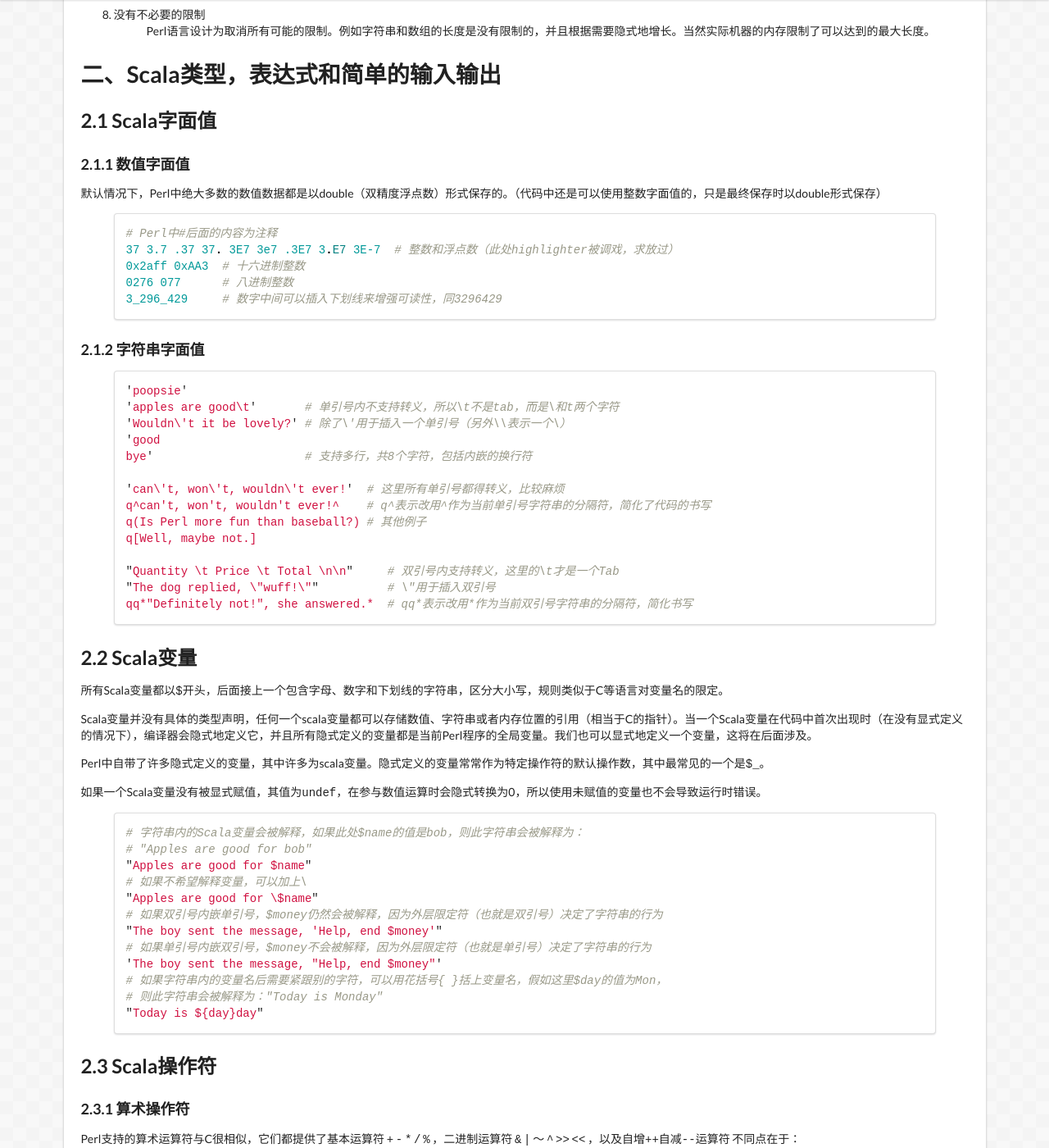
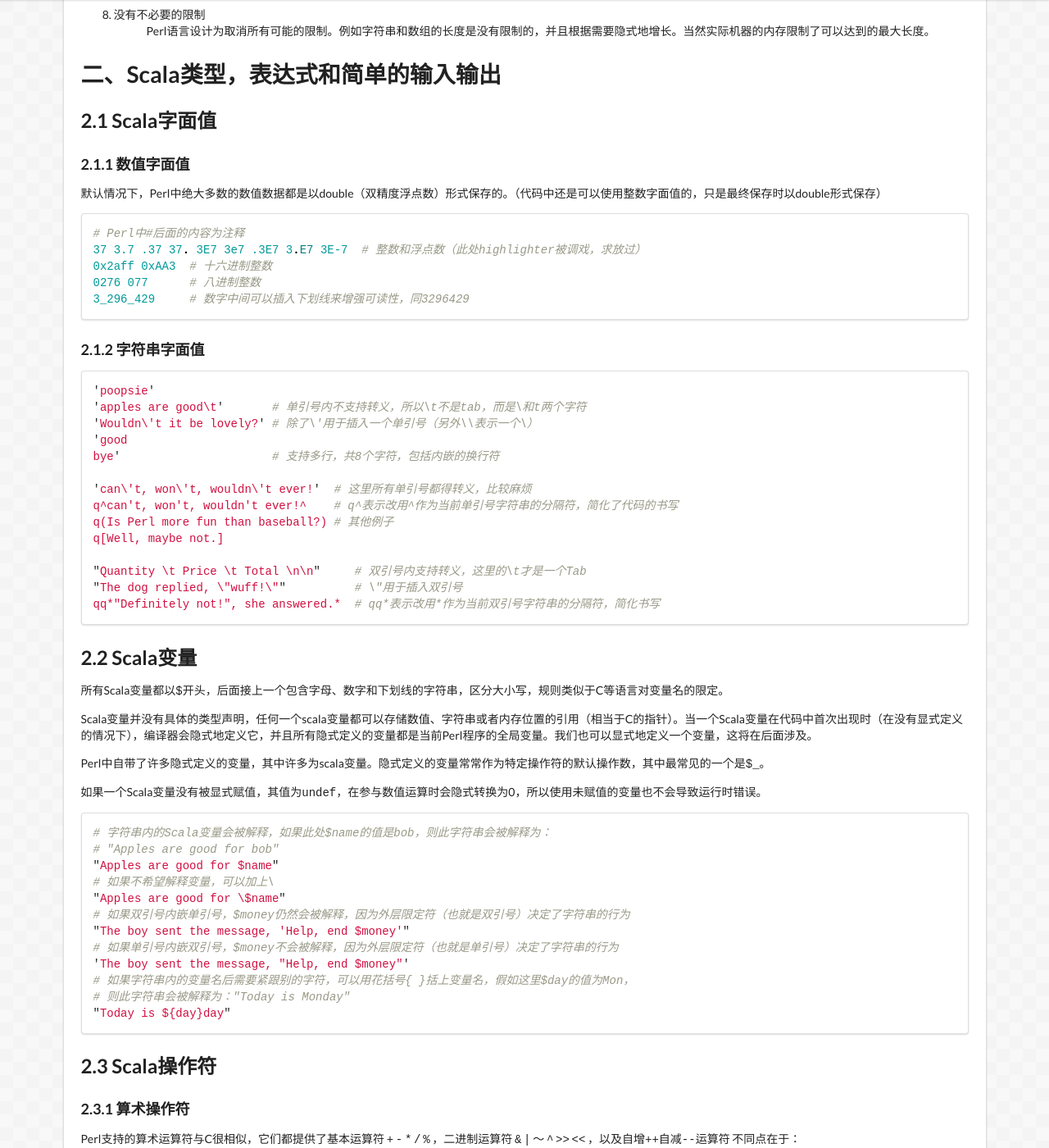
Before and after one commit to tjumyk/tjumyk.github.io, a Jekyll site: the page built from _posts/2014-11-24-learn-perl.md, in a window 1280 px wide and 1400 px high, scrolled down 1169 px. Shown: the whole window at 82% size. Built offline with Jekyll 4.4.1, drawn with Linux system fonts in a browser that asks for light colours; comment, search, counter and statistics services are not loaded.

Commit message:
adjust margins of highlight boxes

```diff
--- a/assets/css/app.css
+++ b/assets/css/app.css
@@ -207,8 +207,8 @@
   border: 1px solid rgba(34, 36, 38, 0.15);
   overflow-x: auto;
 }
-pre.highlight {
-  margin: 1em 40px;
+figure.highlight {
+  margin: 1em 0;
 }
 blockquote {
   padding-left: 0.5em;
--- a/assets/css/app.less
+++ b/assets/css/app.less
@@ -175,8 +175,8 @@
   border: 1px solid rgba(34,36,38,.15);
   overflow-x: auto;
 }
-pre.highlight{
-  margin: 1em 40px;
+figure.highlight{
+  margin: 1em 0;
 }
 blockquote{
   padding-left: 0.5em;
```
Also changed, not shown: 1 other file.
